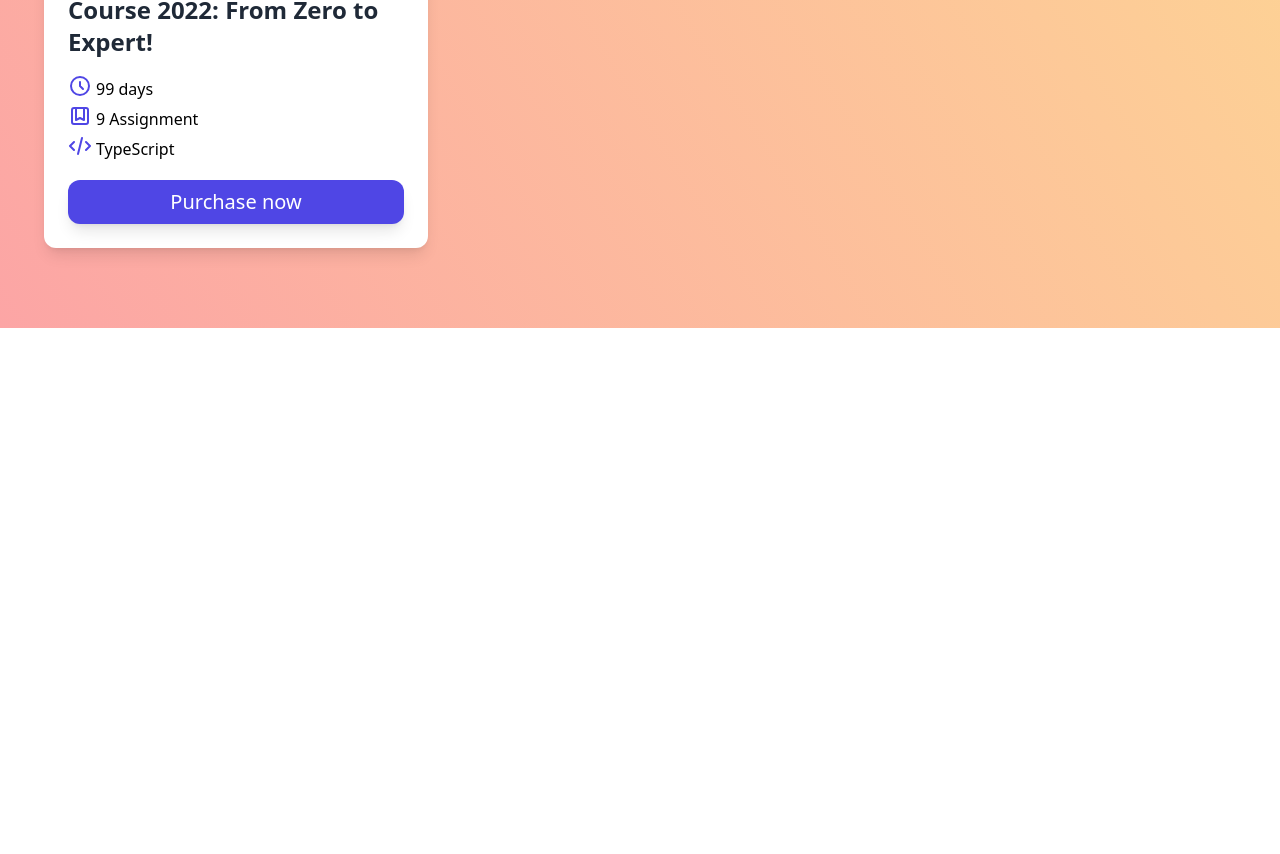
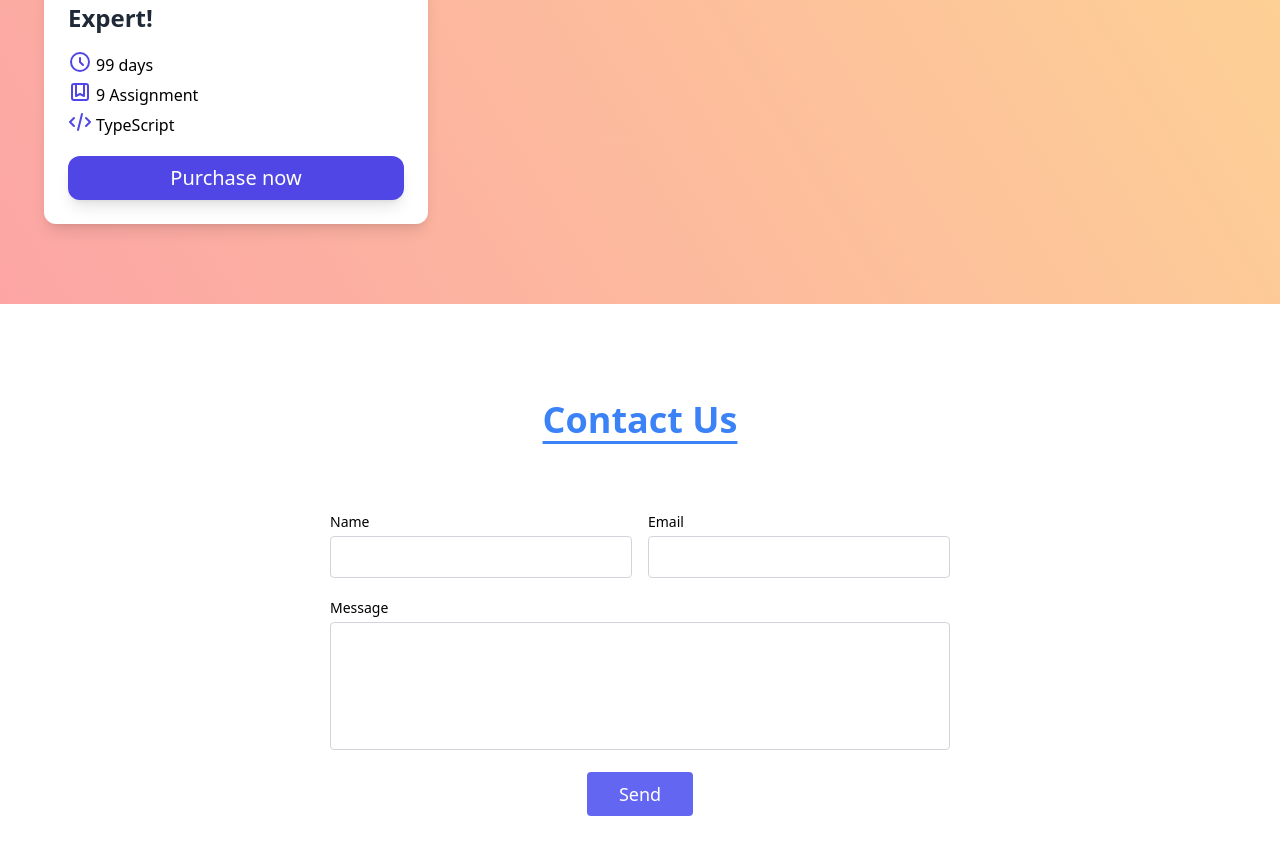
Before and after one commit to khanshorif331/neighbour-home, a React (Create React App) app: page / in a window 1280 px wide. Shown: the part 1890-2744 px from the top of the page. Before the commit the page ends 2218 px from the top, so only its background shows below. Built offline with nearby package versions, Linux system fonts and the light colour scheme.

Commit message:
contact form by sadik

```diff
--- a/src/Pages/Homepage/Contact/Contact.js
+++ b/src/Pages/Homepage/Contact/Contact.js
@@ -2,9 +2,42 @@ import React from 'react';
 
 const Contact = () => {
     return (
-        <div>
-            This is Contact!!!
-        </div>
+        <section>
+            <form>
+                <section className="text-white body-font relative">
+                    <div className="container px-5 py-24 mx-auto">
+                        <div className="flex flex-col text-center w-full mb-12">
+                            <h2 className='text-center text-4xl font-bold underline underline-offset-8 decoration-blue-500 text-blue-500 mb-5'>Contact Us</h2>
+                        </div>
+                        <div className="lg:w-1/2 md:w-2/3 mx-auto">
+                            <div className="flex flex-wrap -m-2">
+                                <div className="p-2 w-1/2">
+                                    <div className="relative">
+                                        <label htmlFor="name" className="leading-7 text-sm text-black font-medium">Name</label>
+                                        <input type="text" id="name" name="name" className="w-full bg-opacity-50 rounded border border-gray-300 focus:border-indigo-500 focus:bg-white focus:ring-2 focus:ring-indigo-200 text-base outline-none text-gray-700 py-1 px-3 leading-8 transition-colors duration-200 ease-in-out" />
+                                    </div>
+                                </div>
+                                <div className="p-2 w-1/2">
+                                    <div className="relative">
+                                        <label htmlFor="email" className="leading-7 text-sm text-black font-medium">Email</label>
+                                        <input type="email" id="email" name="email" className="w-full bg-opacity-50 rounded border border-gray-300 focus:border-indigo-500 focus:bg-white focus:ring-2 focus:ring-indigo-200 text-base outline-none text-gray-700 py-1 px-3 leading-8 transition-colors duration-200 ease-in-out" />
+                                    </div>
+                                </div>
+                                <div className="p-2 w-full">
+                                    <div className="relative">
+                                        <label htmlFor="message" className="leading-7 text-sm text-black font-medium">Message</label>
+                                        <textarea id="message" name="message" className="w-full bg-opacity-50 rounded border border-gray-300 focus:border-indigo-500 focus:bg-white focus:ring-2 focus:ring-indigo-200 h-32 text-base outline-none text-gray-700 py-1 px-3 resize-none leading-6 transition-colors duration-200 ease-in-out"></textarea>
+                                    </div>
+                                </div>
+                                <div className="p-2 w-full">
+                                    <button type='submit' className="flex mx-auto text-white bg-indigo-500 border-0 py-2 px-8 focus:outline-none hover:bg-indigo-600 rounded text-lg">Send</button>
+                                </div>
+                            </div>
+                        </div>
+                    </div>
+                </section>
+            </form>
+        </section>
     );
 };
 
--- a/src/Pages/Homepage/Home/Home.js
+++ b/src/Pages/Homepage/Home/Home.js
@@ -6,8 +6,8 @@ const Home = () => {
     return (
         <div>
             This is Home!!!!
+            <Cards/>
             <Contact/>
-            <Cards/>
         </div>
     );
 };
```
